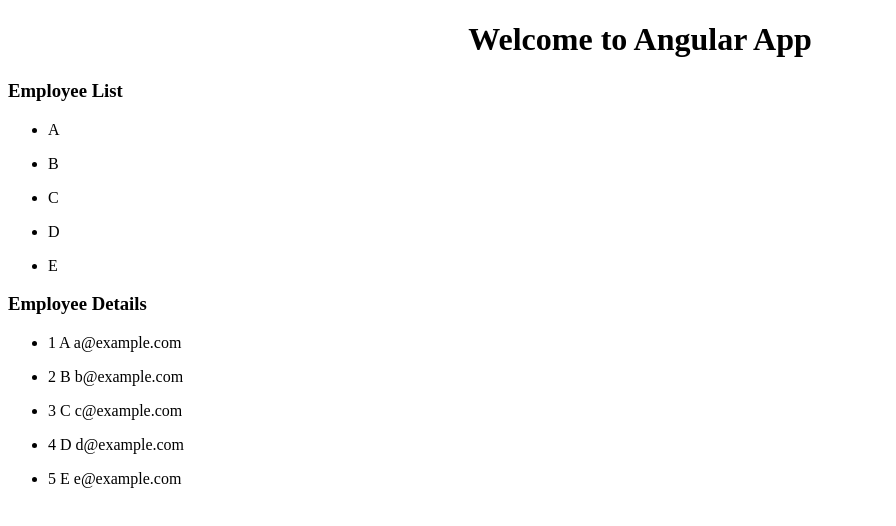
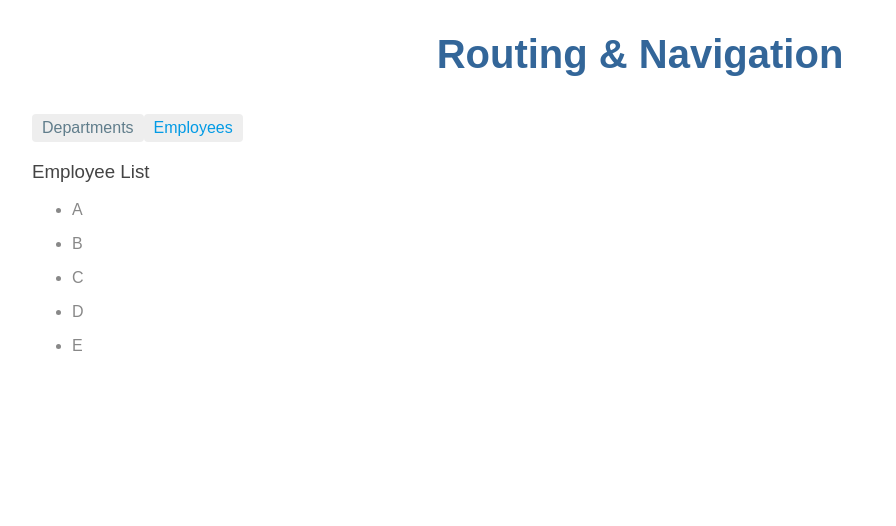
Before and after one commit to sagor1155/angular, an Angular app in the folder my-app/: page /emp in a window 1280 px wide. Before the commit this address led to /. Shown: the top 526 px of the page, without its empty margins (0-896 px from the left). Built offline with nearby package versions, Linux system fonts and the light colour scheme.

Commit message:
routing & navigation

```diff
--- a/my-app/src/app/app-routing.module.ts
+++ b/my-app/src/app/app-routing.module.ts
@@ -1,10 +1,19 @@
 import { NgModule } from '@angular/core';
 import { RouterModule, Routes } from '@angular/router';
+import { DepartmentListComponent } from './department-list/department-list.component';
+import { EmployeeListComponent } from './employee-list/employee-list.component';
 
-const routes: Routes = [];
+const routes: Routes = [
+  { path: "dept", component: DepartmentListComponent},
+  { path: "emp", component: EmployeeListComponent }
+];
 
 @NgModule({
   imports: [RouterModule.forRoot(routes)],
   exports: [RouterModule]
 })
 export class AppRoutingModule { }
+export const routingComponents = [
+  DepartmentListComponent,
+  EmployeeListComponent
+]
--- a/my-app/src/app/app.component.html
+++ b/my-app/src/app/app.component.html
@@ -1,10 +1,18 @@
 <div style="text-align: center">
-  <h1> Welcome to {{title}} </h1>
-  <h2>{{message}}</h2>
+  <h1>Routing & Navigation</h1>
+  <!-- <h1> Welcome to {{title}} </h1>
+  <h2>{{message}}</h2> -->
 </div>
 
-<div>
+<!-- <div>
   <app-test (childEvent)="message=$event" [parentData]="name"></app-test>
   <app-employee-list></app-employee-list>
   <app-employee-detail></app-employee-detail>
-</div>
+</div> -->
+
+<nav>
+  <a routerLink="/dept" routerLinkActive="active">Departments</a>
+  <a routerLink="/emp" routerLinkActive="active">Employees</a>
+</nav>
+
+<router-outlet></router-outlet>
--- /dev/null
+++ b/my-app/src/app/department-list/department-list.component.html
@@ -0,0 +1 @@
+<p>department-list works!</p>
--- /dev/null
+++ b/my-app/src/app/department-list/department-list.component.ts
@@ -0,0 +1,15 @@
+import { Component, OnInit } from '@angular/core';
+
+@Component({
+  selector: 'app-department-list',
+  templateUrl: './department-list.component.html',
+  styleUrls: ['./department-list.component.css']
+})
+export class DepartmentListComponent implements OnInit {
+
+  constructor() { }
+
+  ngOnInit(): void {
+  }
+
+}
--- a/my-app/src/styles.css
+++ b/my-app/src/styles.css
@@ -1 +1,125 @@
-/* You can add global styles to this file, and also import other style files */
+/* Master Styles */
+h1 {
+    color: #369;
+    font-family: Arial, Helvetica, sans-serif;
+    font-size: 250%;
+  }
+  h2, h3 {
+    color: #444;
+    font-family: Arial, Helvetica, sans-serif;
+    font-weight: lighter;
+  }
+  body {
+    margin: 2em;
+  }
+  body, input[text], button {
+    color: #888;
+    font-family: Cambria, Georgia;
+  }
+  a {
+    cursor: pointer;
+    cursor: hand;
+  }
+  button {
+    font-family: Arial;
+    background-color: #eee;
+    border: none;
+    padding: 5px 10px;
+    border-radius: 4px;
+    cursor: pointer;
+    cursor: hand;
+  }
+  button:hover {
+    background-color: #cfd8dc;
+  }
+  button:disabled {
+    background-color: #eee;
+    color: #aaa;
+    cursor: auto;
+  }
+
+  /* Navigation link styles */
+  nav a {
+    padding: 5px 10px;
+    text-decoration: none;
+    margin-top: 10px;
+    display: inline-block;
+    background-color: #eee;
+    border-radius: 4px;
+  }
+  nav a:visited, a:link {
+    color: #607D8B;
+  }
+  nav a:hover {
+    color: #039be5;
+    background-color: #CFD8DC;
+  }
+  nav a.active {
+    color: #039be5;
+  }
+
+  /* items class */
+  .items {
+    margin: 0 0 2em 0;
+    list-style-type: none;
+    padding-left: 0;
+    width: 10em;
+  }
+  .items li {
+    cursor: pointer;
+    position: relative;
+    left: 0;
+    background-color: #EEE;
+    margin: .5em;
+    padding: .3em;
+    height: 1.6em;
+    border-radius: 4px;
+  }
+  .items li:hover {
+    color: #607D8B;
+    background-color: #DDD;
+    left: .1em;
+  }
+  .items li.selected:hover {
+    background-color: #BBD8DC;
+    color: white;
+  }
+
+  .items .text {
+    position: relative;
+    top: -3px;
+  }
+
+  .items li {
+    cursor: pointer;
+    position: relative;
+    left: 0;
+    background-color: #EEE;
+    margin: .5em;
+    padding: .3em;
+    height: 1.6em;
+    border-radius: 4px;
+  }
+
+  .items .badge {
+    display: inline-block;
+    font-size: small;
+    color: white;
+    padding: 0.8em 0.7em 0 0.7em;
+    background-color: #607D8B;
+    line-height: 1em;
+    position: relative;
+    left: -1px;
+    top: -4px;
+    height: 1.8em;
+    margin-right: .8em;
+    border-radius: 4px 0 0 4px;
+  }
+  .items li.selected {
+    background-color: #CFD8DC;
+    color: white;
+  }
+  /* everywhere else */
+  * {
+    font-family: Arial, Helvetica, sans-serif;
+  }
```
Also changed, not shown: my-app/src/app/app.module.ts (+3 -4 lines), my-app/src/app/department-list/department-list.component.css (added), 1 other file (tests, documents, lock files or other folders).
